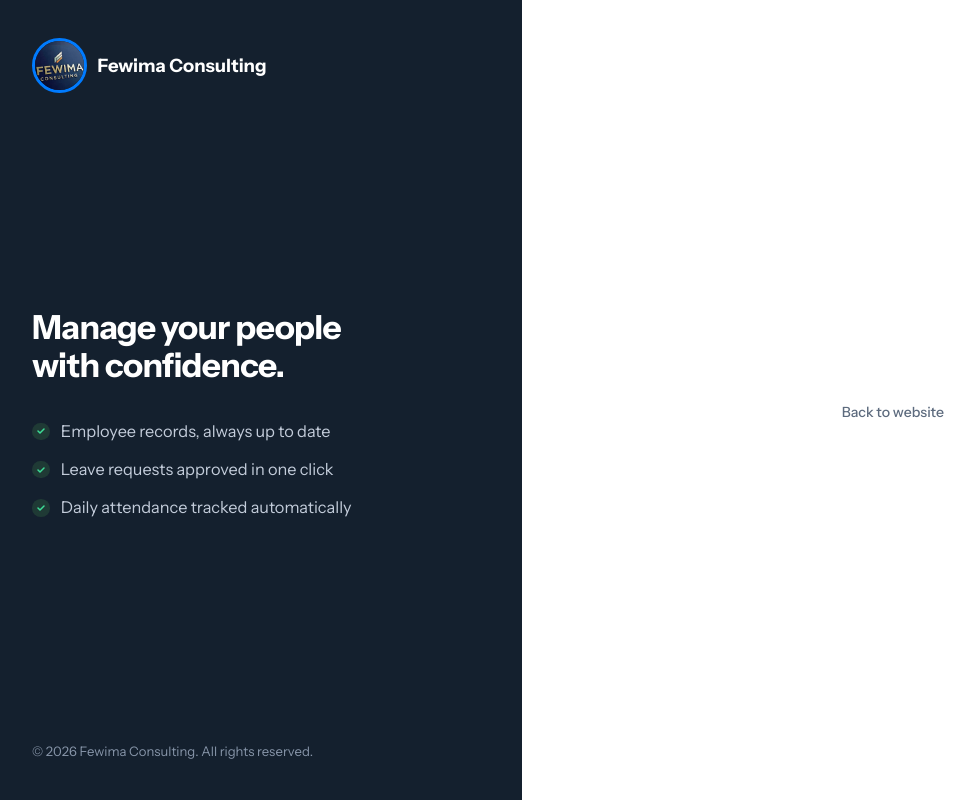
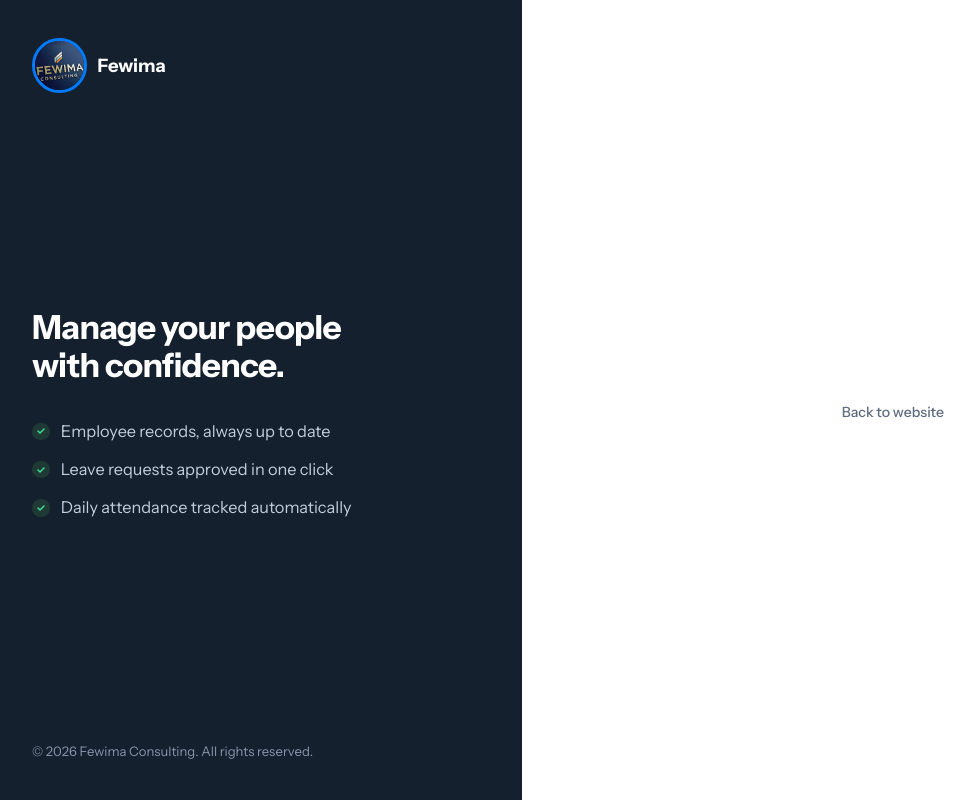
Before and after one commit to fewima/fewima-web, a Django app: template core/templates/auth_base.html in a window 1280 px wide. Shown: the whole page, without its empty margins (16-991 px from the left). Run offline with Django 5.2, Linux system fonts and the light colour scheme; the template is opened without the code that fills it, so the values that code supplies are empty.

Commit message:
deploying to render

```diff
--- a/core/templates/auth_base.html
+++ b/core/templates/auth_base.html
@@ -3,7 +3,7 @@
 <head>
   <meta charset="utf-8">
   <meta name="viewport" content="width=device-width, initial-scale=1">
-  <title>{% block title %}Sign in{% endblock %} – Fewima Consulting</title>
+  <title>{% block title %}Sign in{% endblock %} – Fewima</title>
   <link rel="preconnect" href="https://fonts.googleapis.com">
   <link rel="preconnect" href="https://fonts.gstatic.com" crossorigin>
   <link href="https://fonts.googleapis.com/css2?family=Instrument+Sans:wght@400;500;600;700&display=swap" rel="stylesheet">
@@ -16,7 +16,7 @@
      alt="Fewima"
      width="55"
      height="55"
-     style="border-radius: 50%; border: 3px solid #007bff; object-fit: cover;"><span>Fewima Consulting</span></a>
+     style="border-radius: 50%; border: 3px solid #007bff; object-fit: cover;"><span>Fewima</span></a>
     <div class="side-copy">
       <h2>Manage your people with confidence.</h2>
       <ul>
@@ -29,7 +29,7 @@
   </aside>
 
   <main class="main">
-    <a class="brand mobile-brand" href="{% url 'landing' %}"><span class="mark">F</span><span>Fewima Consulting</span></a>
+    <a class="brand mobile-brand" href="{% url 'landing' %}"><span class="mark">F</span><span>Fewima</span></a>
     <div class="box">
       {% for m in messages %}<div class="flash {{ m.tags }}" role="alert">{{ m }}</div>{% endfor %}
       {% block content %}{% endblock %}
```
